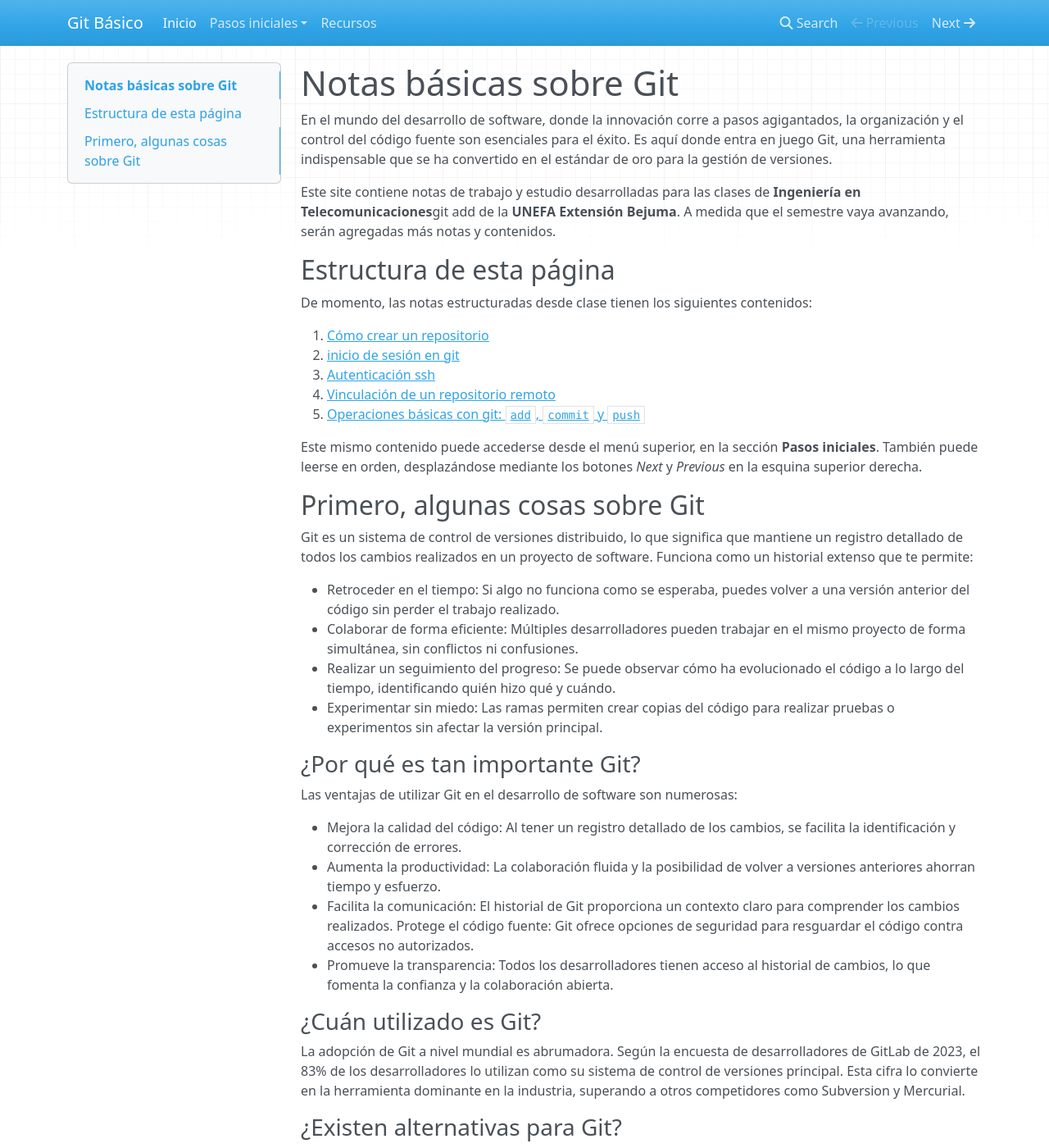
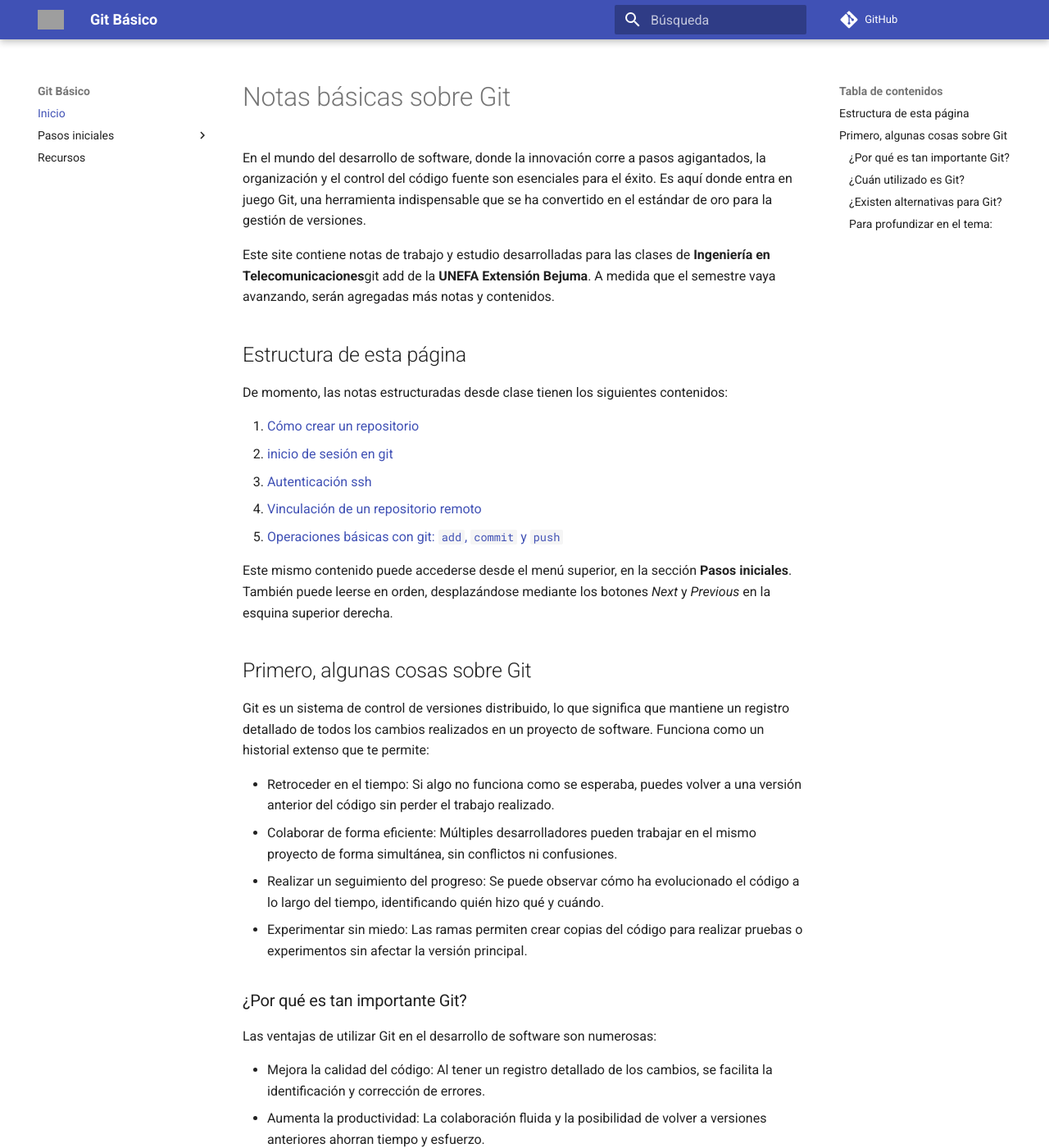
Before and after one commit to gabrielbaute/notas-de-git, an MkDocs documentation site: the page built from docs/index.md, in a window 1280 px wide and 1400 px high. Shown: the whole window at 82% size. Built offline with MkDocs 1.6.1 and Material for MkDocs 9.7.7, drawn with Linux system fonts in a browser that asks for light colours; nearby versions of some CDN libraries; comment, search, counter and statistics services are not loaded; some of the changed text lies outside the part shown; grey boxes are pictures that could not be loaded.

Commit message:
Actualización en el theme y metadata en general.

```diff
--- a/mkdocs.yml
+++ b/mkdocs.yml
@@ -1,4 +1,18 @@
 site_name: Git Básico
+site_description: Sitio web para las notas de clases sobre Git, de la Unefa Extensión Bejuma.
+site_author: Gabriel Baute, Ingeniero en Telecomunicaciones y docente en el departamento de ingeniería en la Unefa Extensión Bejuma.
+
+theme:
+  name: material
+  language: es
+  logo: https://encrypted-tbn0.gstatic.com/images?q=tbn:ANd9GcQV6xlWm5Am8VBW5ocxlqiHf27EbZZX-jcreYW_eSB9zA&s
+  features:
+    - navigation.instant
+    - navigation.instant.progress
+    - search.suggest
+    - navigation.footer
+
+repo_url: https://github.com/gabrielbaute/notas-de-git
 
 nav:
   - Inicio: 'index.md'
```
